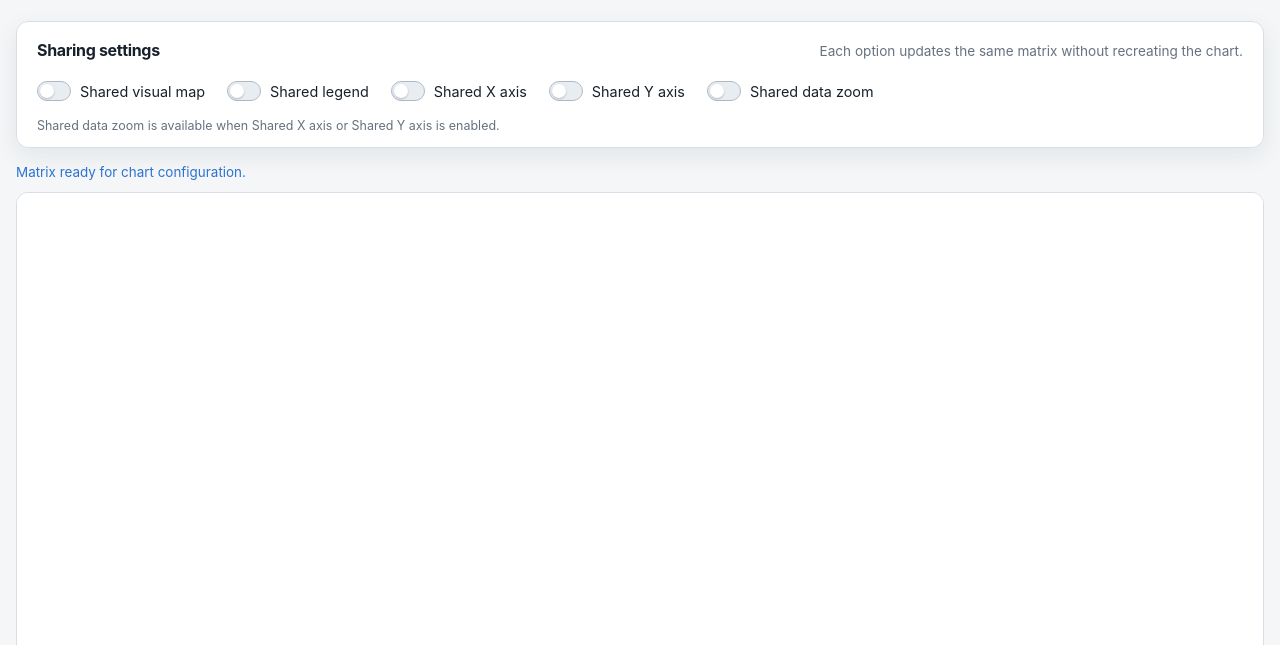
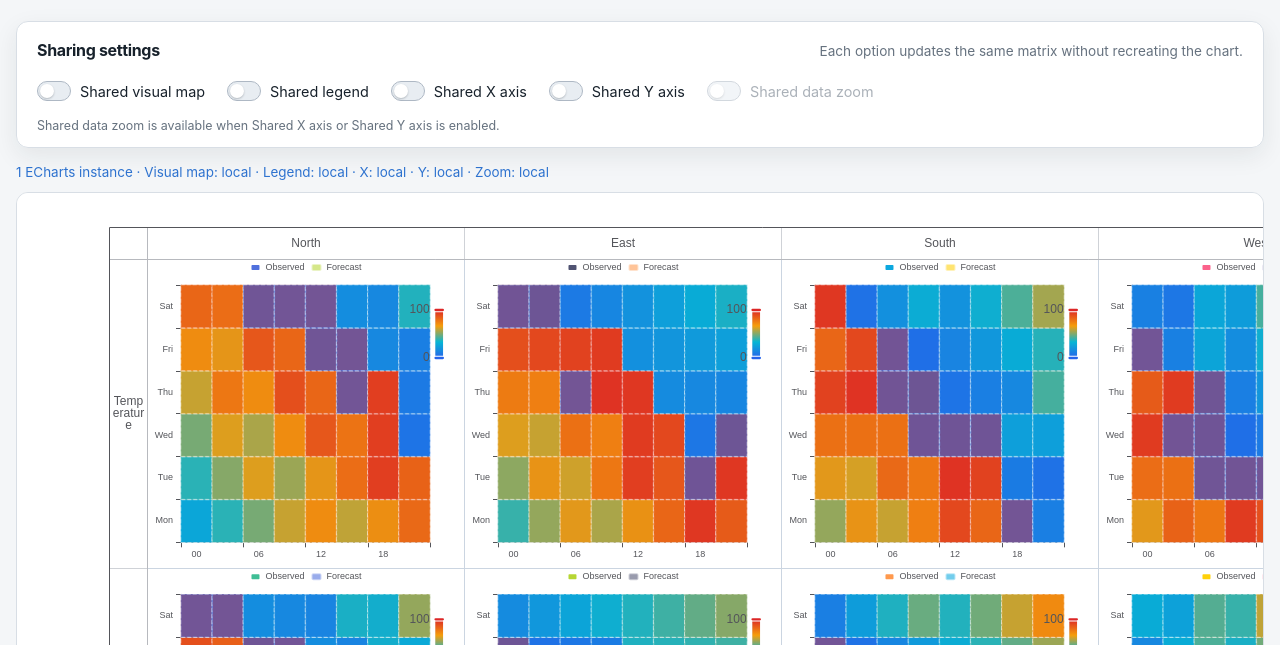
Before and after one commit to kenjinz/echarts-6, a website built with Vite: page index.html in a window 1280 px wide. Shown: the part 155-800 px from the top of the page. Built offline with nearby package versions, Linux system fonts and the light colour scheme.

Commit message:
feat: add matrix sharing controls

```diff
--- a/src/main.ts
+++ b/src/main.ts
@@ -1,7 +1,137 @@
+import * as echarts from 'echarts';
+
+import {
+  DEFAULT_SHARING_STATE,
+  buildChartOption,
+  normalizeSharingState,
+  summarizeSharingState,
+  type SharingState
+} from './chart-option';
 import './style.css';
 
-const status = document.querySelector<HTMLElement>('#chart-status');
-if (status) {
-  status.textContent = 'Matrix ready for chart configuration.';
-  status.classList.add('is-active');
+const SETTING_KEYS = new Set<keyof SharingState>([
+  'shareVisualMap',
+  'shareLegend',
+  'shareXAxis',
+  'shareYAxis',
+  'shareDataZoom'
+]);
+
+function requireElement<T extends Element>(id: string): T {
+  const element = document.querySelector<T>(`#${id}`);
+
+  if (!element) {
+    throw new Error(`Missing required element: #${id}`);
+  }
+
+  return element;
 }
+
+function requireSelector<T extends Element>(selector: string): T {
+  const element = document.querySelector<T>(selector);
+
+  if (!element) {
+    throw new Error(`Missing required element: ${selector}`);
+  }
+
+  return element;
+}
+
+function isSettingKey(setting: string | undefined): setting is keyof SharingState {
+  return setting !== undefined &&
+    SETTING_KEYS.has(setting as keyof SharingState);
+}
+
+try {
+  const chartElement = requireElement<HTMLDivElement>('matrix-chart');
+  const statusElement = requireElement<HTMLElement>('chart-status');
+  const settingInputs = document.querySelectorAll<HTMLInputElement>(
+    'input[data-setting]'
+  );
+  const settingsGrid = requireSelector<HTMLElement>('.settings-grid');
+  const zoomInput = requireSelector<HTMLInputElement>(
+    'input[data-setting=shareDataZoom]'
+  );
+  const zoomControl = requireSelector<HTMLElement>('[data-zoom-control]');
+  const zoomNote = requireSelector<HTMLElement>('[data-zoom-note]');
+
+  const chart = echarts.init(chartElement, undefined, { renderer: 'canvas' });
+  let state: SharingState = { ...DEFAULT_SHARING_STATE };
+
+  function syncControls(): void {
+    settingInputs.forEach((input) => {
+      const setting = input.dataset.setting;
+
+      if (isSettingKey(setting)) {
+        input.checked = state[setting];
+      }
+    });
+
+    const zoomAvailable = state.shareXAxis || state.shareYAxis;
+    zoomInput.disabled = !zoomAvailable;
+    zoomControl.classList.toggle('is-disabled', !zoomAvailable);
+    zoomNote.textContent = zoomAvailable
+      ? 'Shared data zoom applies to each enabled shared axis.'
+      : 'Shared data zoom is available when Shared X axis or Shared Y axis is enabled.';
+  }
+
+  function render(nextState: SharingState): void {
+    state = normalizeSharingState(nextState);
+    chart.setOption(buildChartOption(state), {
+      notMerge: true,
+      lazyUpdate: false
+    });
+    syncControls();
+    statusElement.textContent =
+      `1 ECharts instance · ${summarizeSharingState(state)}`;
+    statusElement.classList.remove('is-error');
+    statusElement.classList.add('is-active');
+  }
+
+  settingsGrid.addEventListener('change', (event) => {
+    if (!(event.target instanceof HTMLInputElement)) {
+      return;
+    }
+
+    const setting = event.target.dataset.setting;
+    if (!isSettingKey(setting)) {
+      return;
+    }
+
+    const nextState: SharingState = { ...state };
+    nextState[setting] = event.target.checked;
+
+    if (!nextState.shareXAxis && !nextState.shareYAxis) {
+      nextState.shareDataZoom = false;
+    }
+
+    render(nextState);
+  });
+
+  const resizeObserver = new ResizeObserver(() => {
+    chart.resize();
+  });
+  resizeObserver.observe(chartElement);
+
+  window.addEventListener(
+    'pagehide',
+    () => {
+      resizeObserver.disconnect();
+      chart.dispose();
+    },
+    { once: true }
+  );
+
+  render({ ...DEFAULT_SHARING_STATE });
+}
+catch (error) {
+  const statusElement = document.querySelector<HTMLElement>('#chart-status');
+
+  if (statusElement) {
+    statusElement.textContent = 'Unable to initialize the matrix POC';
+    statusElement.classList.remove('is-active');
+    statusElement.classList.add('is-error');
+  }
+
+  throw error;
+}
--- a/src/style.css
+++ b/src/style.css
@@ -40,6 +40,7 @@ h2 { font-size: 1rem; }
 .switch-control input:checked + .switch-track::after { transform: translateX(14px); }
 .switch-control input:focus-visible + .switch-track { outline: 3px solid rgb(46 115 208 / 28%); outline-offset: 2px; }
 .switch-control.is-disabled { cursor: not-allowed; color: var(--muted-text); opacity: .55; }
+.switch-control.is-disabled .switch-track { cursor: not-allowed; }
 .control-note { margin: 12px 0 0; color: var(--muted-text); font-size: .78rem; }
 .status-line { margin: 0 0 12px; color: var(--muted-text); font-size: .84rem; }
 .status-line.is-active { color: var(--accent); }
```
